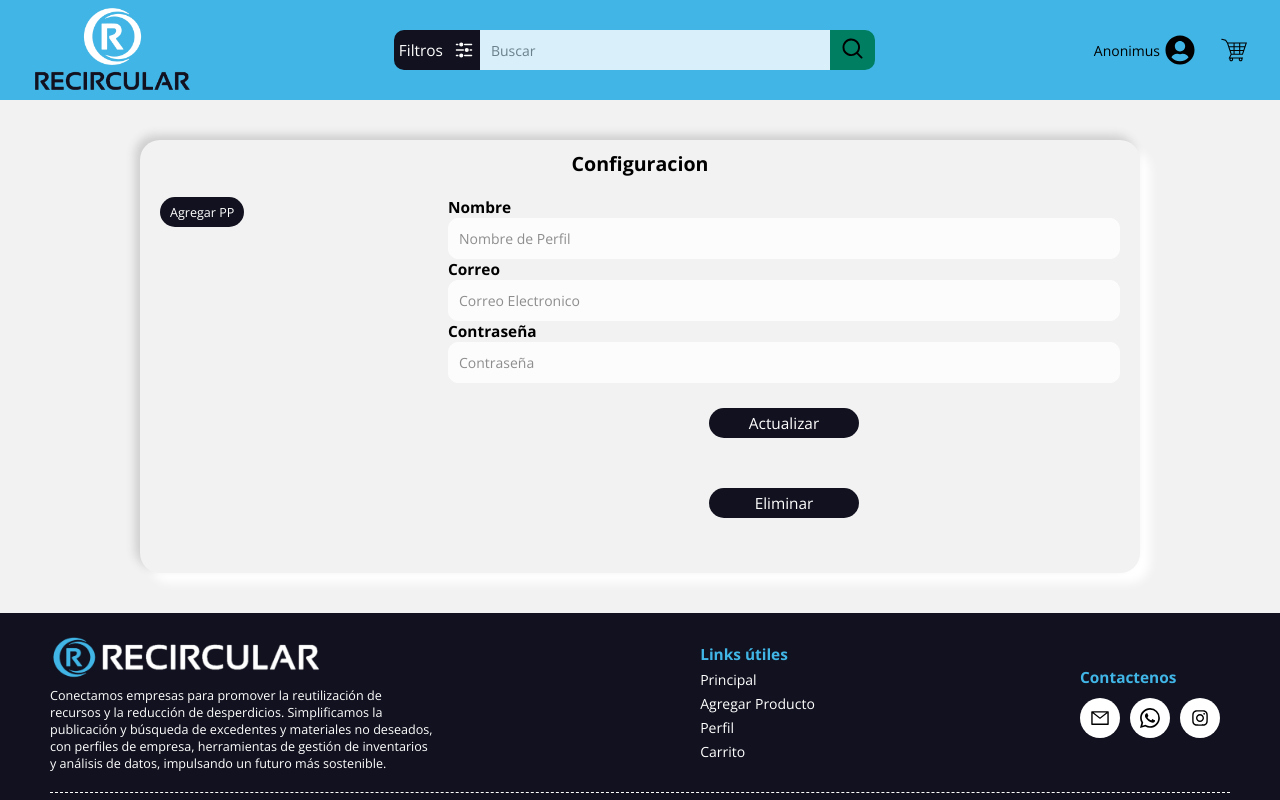
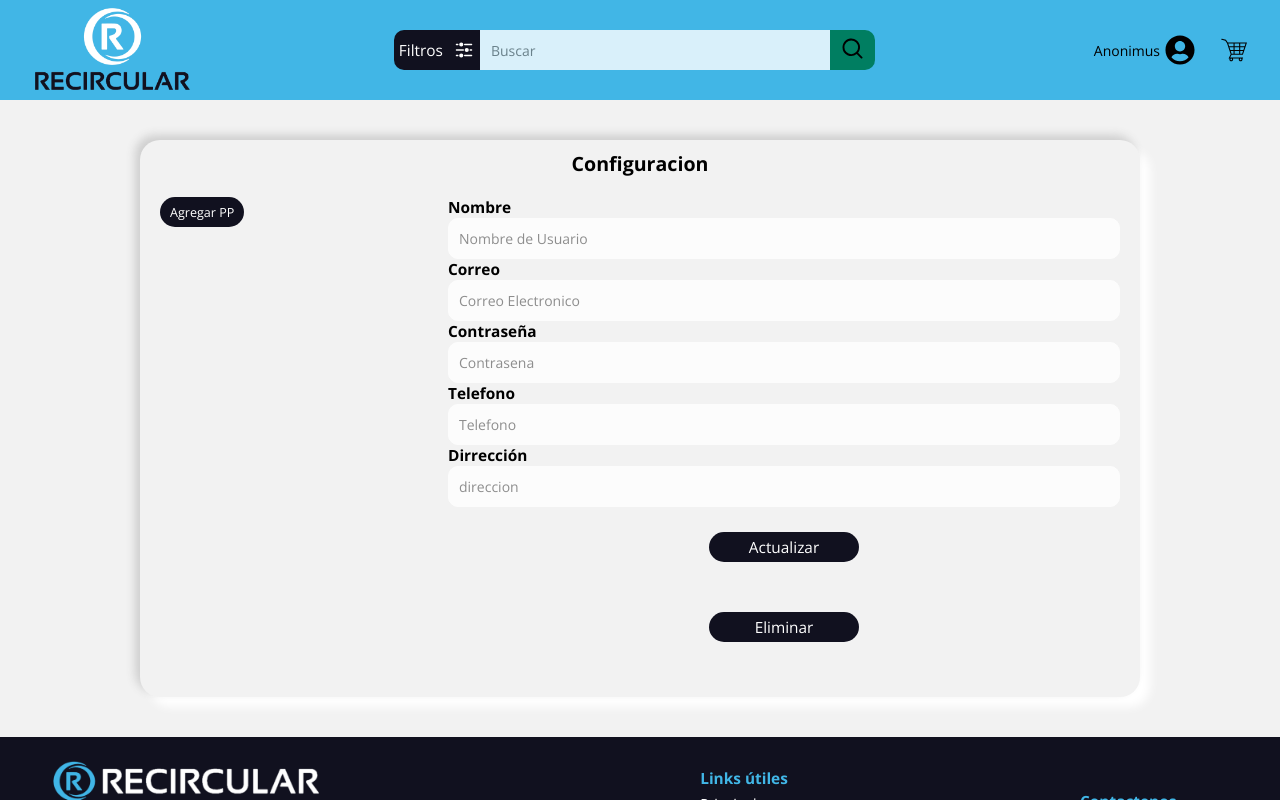
Before and after one commit to DavidBetancurRamirez/Recircular, a React (Vite) app in the folder frontend/: page /perfil in a window 1280 px wide. Shown: the top 800 px of the page. Built offline with nearby package versions, Linux system fonts and the light colour scheme.

Commit message:
Añadiendo campos del perfil

```diff
--- a/frontend/src/components/Perfil.jsx
+++ b/frontend/src/components/Perfil.jsx
@@ -35,6 +35,12 @@ const Boton = styled.button`
 const Perfil = () => {
     const [imagenes, cambiarImagenes] = useState([])
 
+    const [nombre, cambiarNombre] = useState("");
+    const [correo, cambiarCorreo] = useState("");
+    const [password, cambiarPassword] = useState("");
+    const [telefono, cambiarTelefono] = useState("");
+    const [direccion, cambiarDireccion] = useState("");
+
     return (
       <Layout>
         <ContenedorSombra>
@@ -49,28 +55,60 @@ const Perfil = () => {
                         required
                         name = "Nombre"
                         type="text"
-                        placeholder="Nombre de Perfil"
-                        />
+                        placeholder="Nombre de Usuario"
+                        value={nombre}
+                        onChange={(e) => cambiarNombre(e.target.value)}
+                    />
+                </div>
 
-                </div>
                 <div>
                     <h3>Correo</h3>
                     <Input
                         required
-                        name = "Nombre"
+                        name = "Correo"
                         type="email"
-                        placeholder="Correo Electronico"/>
+                        placeholder="Correo Electronico"
+                        value={correo}
+                        onChange={(e) => cambiarCorreo(e.target.value)}
+                    />
+                </div>
 
-                </div>
                 <div>
                     <h3>Contraseña</h3>
                     <Input
                         required
-                        name = "Contraseña"
+                        name = "Contrasena"
                         type="password"
-                        placeholder="Contraseña"/>
+                        placeholder="Contrasena"
+                        value={password}
+                        onChange={(e) => cambiarPassword(e.target.value)}
+                    />
+                </div>
 
+                <div>
+                    <h3>Telefono</h3>
+                    <Input
+                        required
+                        name = "telefono"
+                        type="text"
+                        placeholder="Telefono"
+                        value={telefono}
+                        onChange={(e) => cambiarTelefono(e.target.value)}
+                    />
                 </div>
+
+                <div>
+                    <h3>Dirrección</h3>
+                    <Input
+                        required
+                        name = "direccion"
+                        type="text"
+                        placeholder="direccion"
+                        value={direccion}
+                        onChange={(e) => cambiarDireccion(e.target.value)}
+                    />
+                </div>
+
                 <Boton>Actualizar</Boton>
                 <Boton>Eliminar</Boton>
 
```
